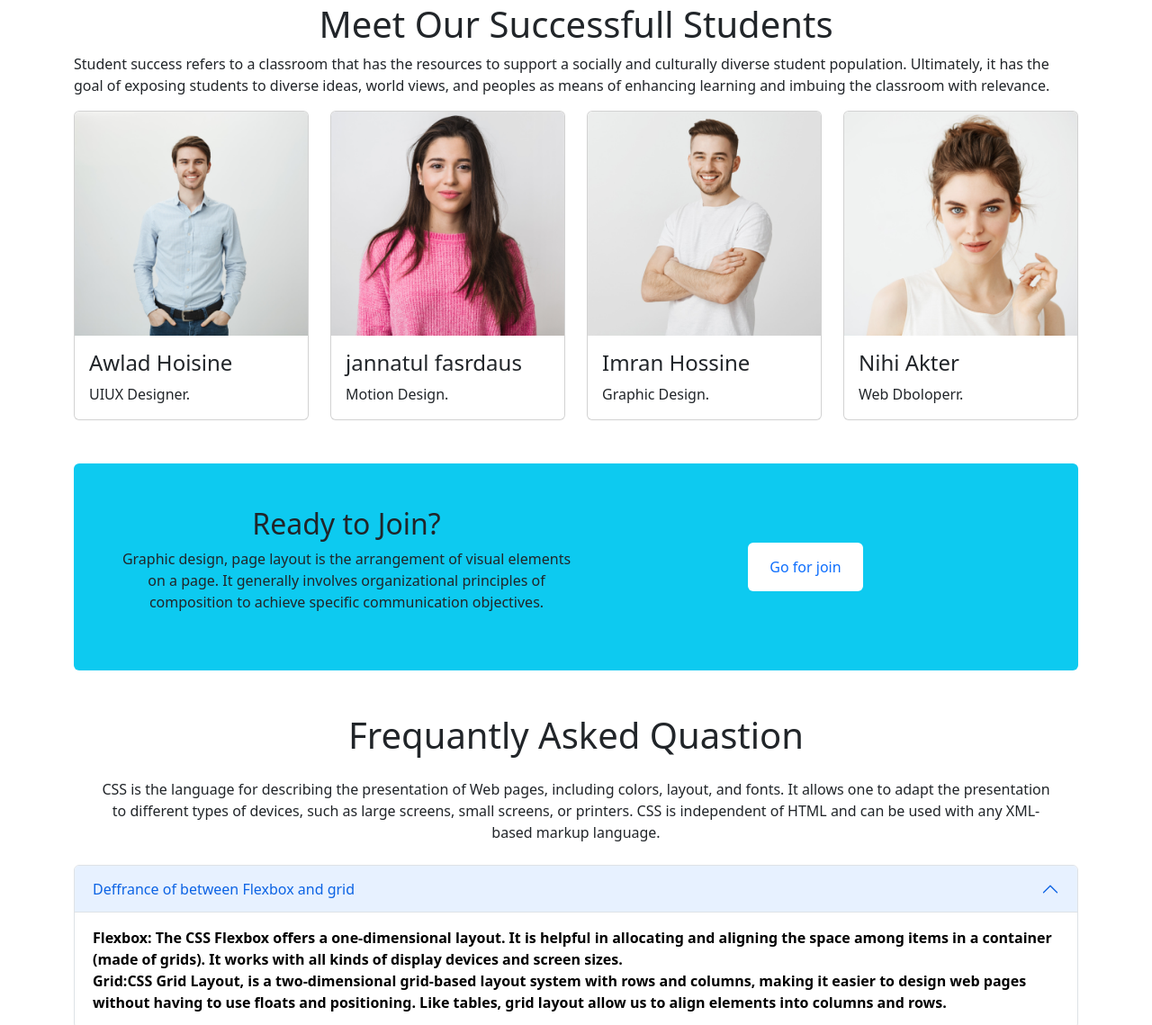
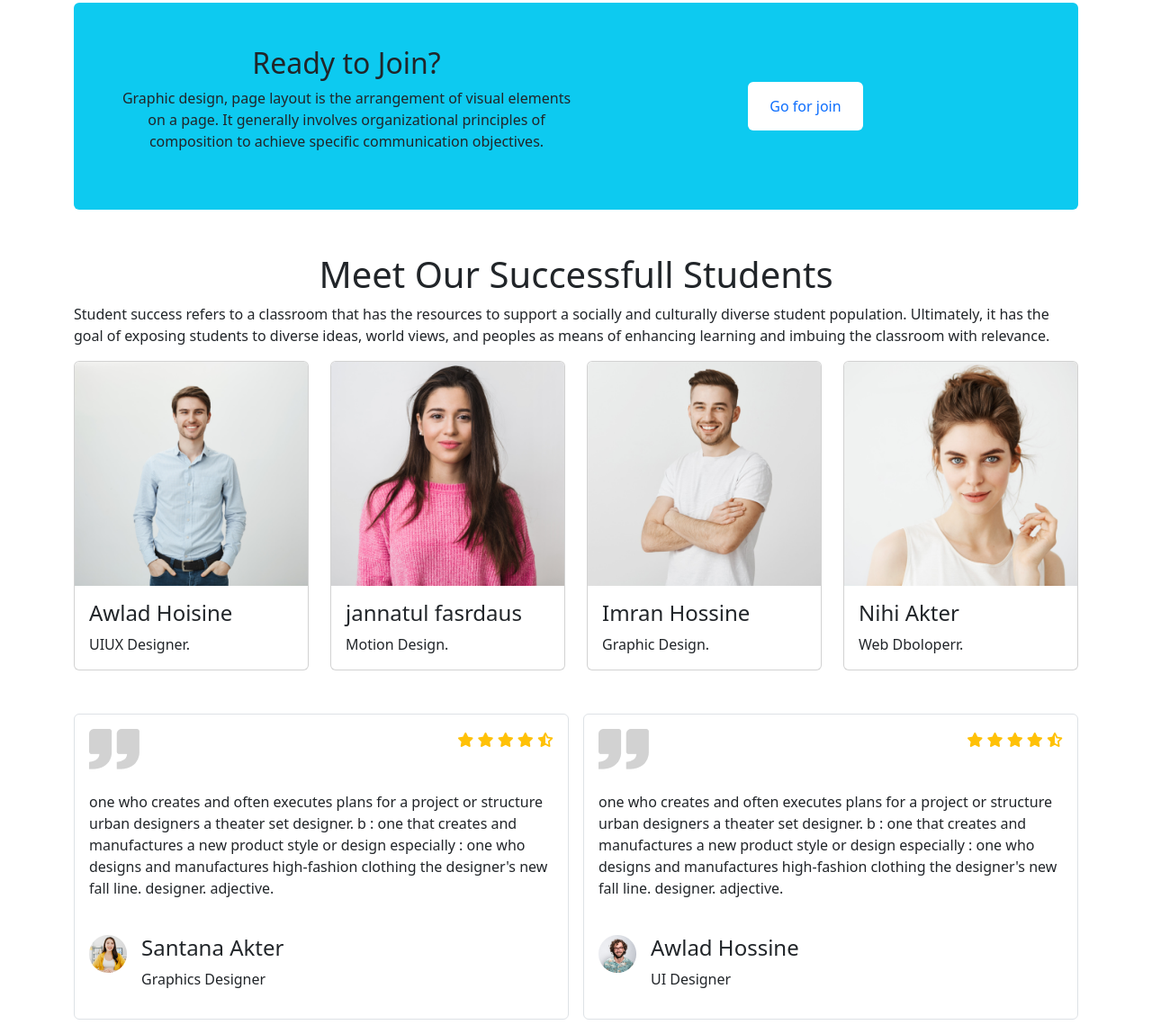
Before and after one commit to gmneamul1/Assignment-3, a plain HTML site: page index.html in a window 1280 px wide. Shown: the part 2733-3872 px from the top of the page at 90% size. Drawn offline with nearby package versions, Linux system fonts and the light colour scheme; a web font is replaced by a local one.

Commit message:
Final Update

```diff
--- a/index.html
+++ b/index.html
@@ -270,68 +270,6 @@
 
 <!-- E-learnig Institute end -->
 
-
-<!-- meet our successfull studante -->
-<div class="container my-5">
-  <div class="">
-    <h1 class="text-lg-left  text-md-left text-center">
-      Meet Our Successfull Students </h1>
-      <p class="text-lg-left text-md-left ">Student success refers to a classroom that has the resources to support a socially and culturally diverse student population. Ultimately, it has the goal of exposing students to diverse ideas, world views, and peoples as means of enhancing learning and imbuing the classroom with relevance.</p>
-
-  </div>
-
-  <div class=" row row-cols-1 row-cols-md-2 row-cols-lg-4 ">
-    <div m-2>
-      <div class="card" >
-        <img class="card-img-top" src="images/student/student-1.png" alt="Card image cap">
-        <div class="card-body">
-          <h4>
-            Awlad Hoisine
-          </h4>
-          <p class="card-text">UIUX Designer.</p>
-        </div>
-      </div>
-    </div>
-    <div>
-      <div class="card" >
-        <img class="card-img-top" src="images/student/student-2.png" alt="Card image cap">
-        <div class="card-body">
-          <h4>
-           jannatul fasrdaus
-          </h4>
-          <p class="card-text">Motion Design.</p>
-        </div>
-      </div>
-    </div>
-    <div>
-      <div class="card" >
-        <img class="card-img-top" src="images/student/student-3.png" alt="Card image cap">
-        <div class="card-body">
-          <h4>
-            Imran Hossine
-          </h4>
-          <p class="card-text">Graphic Design.</p>
-        </div>
-      </div>
-    </div>
-    <div>
-      <div class="card" >
-        <img class="card-img-top" src="images/student/student-4.png" alt="Card image cap">
-        <div class="card-body">
-          <h4>
-            Nihi Akter
-          </h4>
-          <p class="card-text">Web Dboloperr.</p>
-        </div>
-      </div>
-    </div>
-  </div>
-</div>
-
-
-
-<!-- meet our successfull studante -->
-
 <!-- Ready to Join Section -->
 <section class="container mt-5 text-center" >
   <div class="">
@@ -427,15 +365,135 @@
 </section>
 
 
+<!-- end Ready to Join Section -->
+
+
+<!-- meet our successfull studante -->
+<div class="container my-5">
+  <div class="">
+    <h1 class="text-lg-left  text-md-left text-center">
+      Meet Our Successfull Students </h1>
+      <p class="text-lg-left text-md-left ">Student success refers to a classroom that has the resources to support a socially and culturally diverse student population. Ultimately, it has the goal of exposing students to diverse ideas, world views, and peoples as means of enhancing learning and imbuing the classroom with relevance.</p>
+
+  </div>
+
+  <div class=" row row-cols-1 row-cols-md-2 row-cols-lg-4 ">
+    <div m-2>
+      <div class="card" >
+        <img class="card-img-top" src="images/student/student-1.png" alt="Card image cap">
+        <div class="card-body">
+          <h4>
+            Awlad Hoisine
+          </h4>
+          <p class="card-text">UIUX Designer.</p>
+        </div>
+      </div>
+    </div>
+    <div>
+      <div class="card" >
+        <img class="card-img-top" src="images/student/student-2.png" alt="Card image cap">
+        <div class="card-body">
+          <h4>
+           jannatul fasrdaus
+          </h4>
+          <p class="card-text">Motion Design.</p>
+        </div>
+      </div>
+    </div>
+    <div>
+      <div class="card" >
+        <img class="card-img-top" src="images/student/student-3.png" alt="Card image cap">
+        <div class="card-body">
+          <h4>
+            Imran Hossine
+          </h4>
+          <p class="card-text">Graphic Design.</p>
+        </div>
+      </div>
+    </div>
+    <div>
+      <div class="card" >
+        <img class="card-img-top" src="images/student/student-4.png" alt="Card image cap">
+        <div class="card-body">
+          <h4>
+            Nihi Akter
+          </h4>
+          <p class="card-text">Web Dboloperr.</p>
+        </div>
+      </div>
+    </div>
+  </div>
+</div>
+
+
+<!-- meet our successfull studante -->
+<div class="d-lg-flex container gap-3">
+  <article class="container border border-gray rounded p-3">
+    <div class=" d-flex justify-content-between align-items-top">
+
+      <div>
+        <img src="images/comma.png" alt="">
+
+      </div>
+      <div>
+        <p class="text-warning">
+          <i class="fa-solid fa-star"></i> <i class="fa-solid fa-star"></i> <i class="fa-solid fa-star"></i> <i class="fa-solid fa-star"></i>  <span style=""><i class="fa-solid fa-star-half-stroke"></i></span>
+        </p>
+      </div>
+    </div>
+    <div>
+      <p class="py-4">
+        one who creates and often executes plans for a project or structure urban designers a theater set designer. b : one that creates and manufactures a new product style or design especially : one who designs and manufactures high-fashion clothing the designer's new fall line. designer. adjective.
+      </p>
+    </div>
+    <div class="d-flex gap-3 w-100">
+      <div>
+        <img class="w-100" src="images/student/student-6.png" alt="">
+      </div>
+      <div>
+        <h4>Santana Akter</h4>
+        <p>Graphics Designer</p>
+      </div>
+    </div>
+
+
+  </article>
+
+  <article class="container border border-gray rounded p-3">
+    <div class=" d-flex justify-content-between align-items-top">
+
+      <div>
+        <img src="images/comma.png" alt="">
+
+      </div>
+      <div>
+        <p class="text-warning">
+          <i class="fa-solid fa-star"></i> <i class="fa-solid fa-star"></i> <i class="fa-solid fa-star"></i> <i class="fa-solid fa-star"></i>  <span style=""><i class="fa-solid fa-star-half-stroke"></i></span>
+        </p>
+      </div>
+    </div>
+    <div>
+      <p class="py-4">
+        one who creates and often executes plans for a project or structure urban designers a theater set designer. b : one that creates and manufactures a new product style or design especially : one who designs and manufactures high-fashion clothing the designer's new fall line. designer. adjective.
+      </p>
+    </div>
+    <div class="d-flex gap-3 w-100">
+      <div>
+        <img class="w-100" src="images/student/student-5.png" alt="">
+      </div>
+      <div>
+        <h4>Awlad Hossine</h4>
+        <p>UI Designer</p>
+      </div>
+    </div>
+
+
+  </article>
+</div>
 
 
 
-
-<!-- end ready to join  -->
-
-
-
-   <!-- explore the clearing instutute  -->
+   <!-- explore the clearing instutute  Frequantly Asked Quastion-->
 
 
 <section class="mb-5">
```
